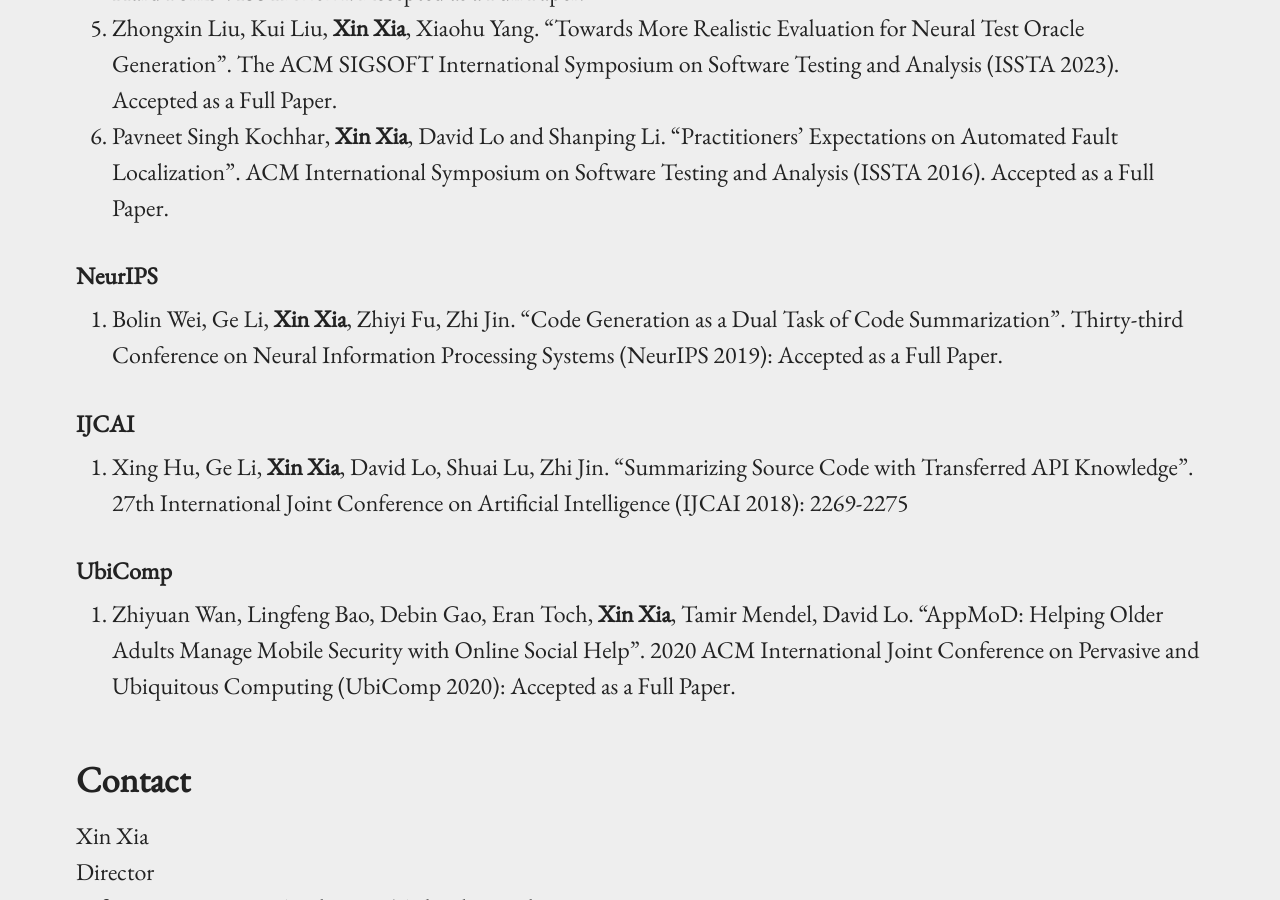
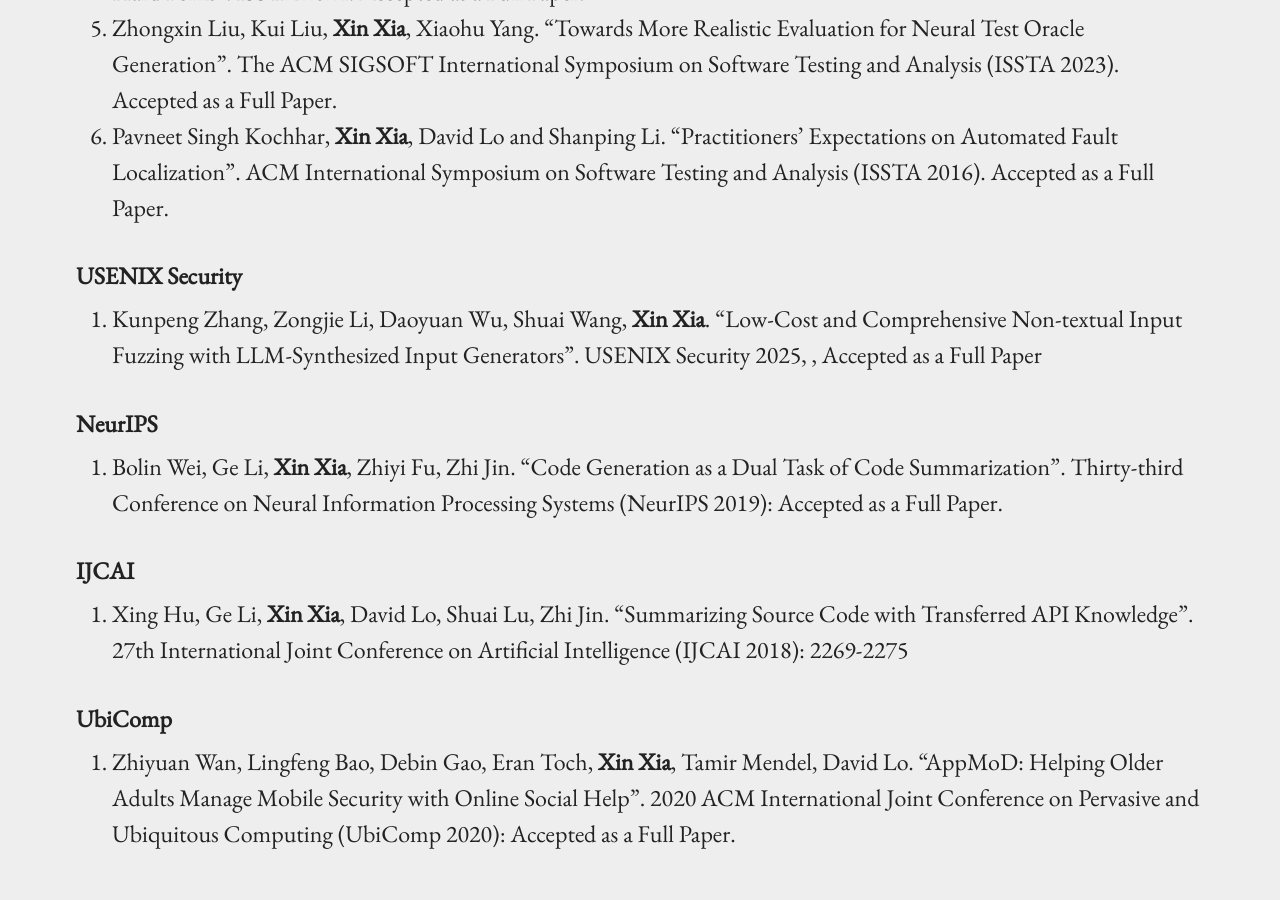
Before and after one commit to xin-xia/xin-xia.github.io, a Jekyll site: the page built from index.md, in a window 1280 px wide and 900 px high, scrolled down 16812 px. Built offline with Jekyll 4.4.1, drawn with Linux system fonts in a browser that asks for light colours.

Commit message:
Update index.md

```diff
--- a/index.md
+++ b/index.md
@@ -227,6 +227,10 @@ Case Study of Code Clone Detection and Defect Prediction". IEEE Transactions on
 1. Zhongxin Liu, Kui Liu,  <strong>Xin Xia</strong>, Xiaohu Yang.  "Towards More Realistic Evaluation for Neural Test Oracle Generation". The ACM SIGSOFT International Symposium on Software Testing and Analysis (ISSTA 2023).     Accepted as a  Full Paper.      <br />
 1. Pavneet Singh Kochhar, <strong>Xin Xia</strong>, David Lo and Shanping Li. "Practitioners' Expectations on Automated Fault Localization".  ACM International Symposium on Software Testing and Analysis (ISSTA 2016). Accepted as a Full Paper. <br />
 
+####  USENIX Security
+
+1. Kunpeng Zhang, Zongjie Li, Daoyuan Wu, Shuai Wang, <strong>Xin Xia</strong>. "Low-Cost and Comprehensive Non-textual Input Fuzzing with LLM-Synthesized Input Generators". USENIX Security 2025, , Accepted as a Full Paper <br />
+
 
 #### NeurIPS
 
```
